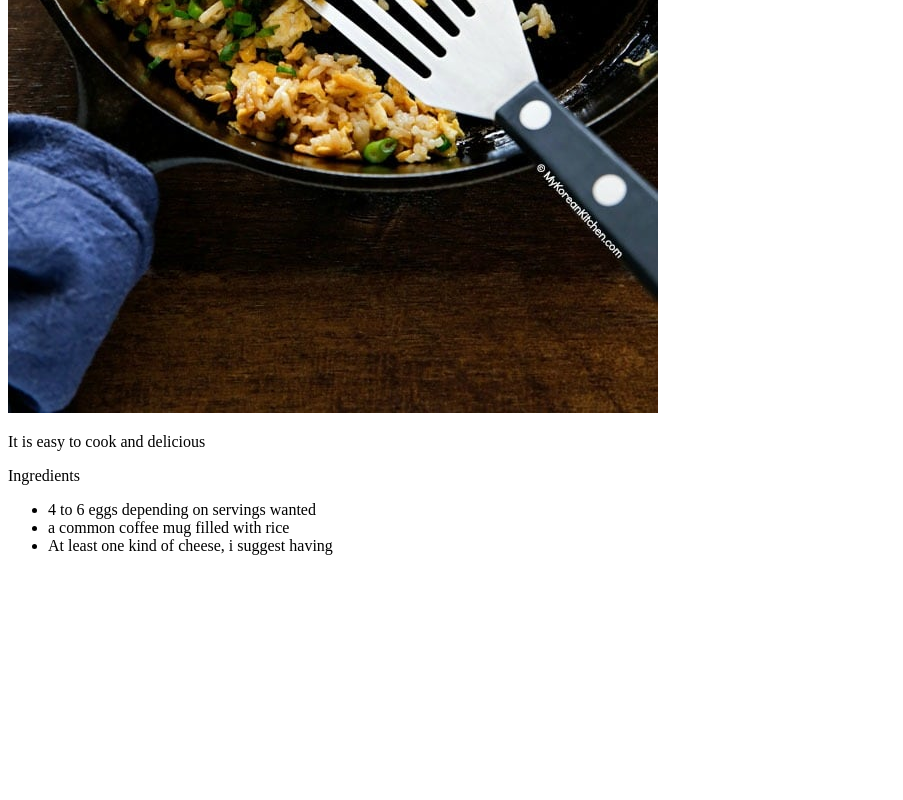
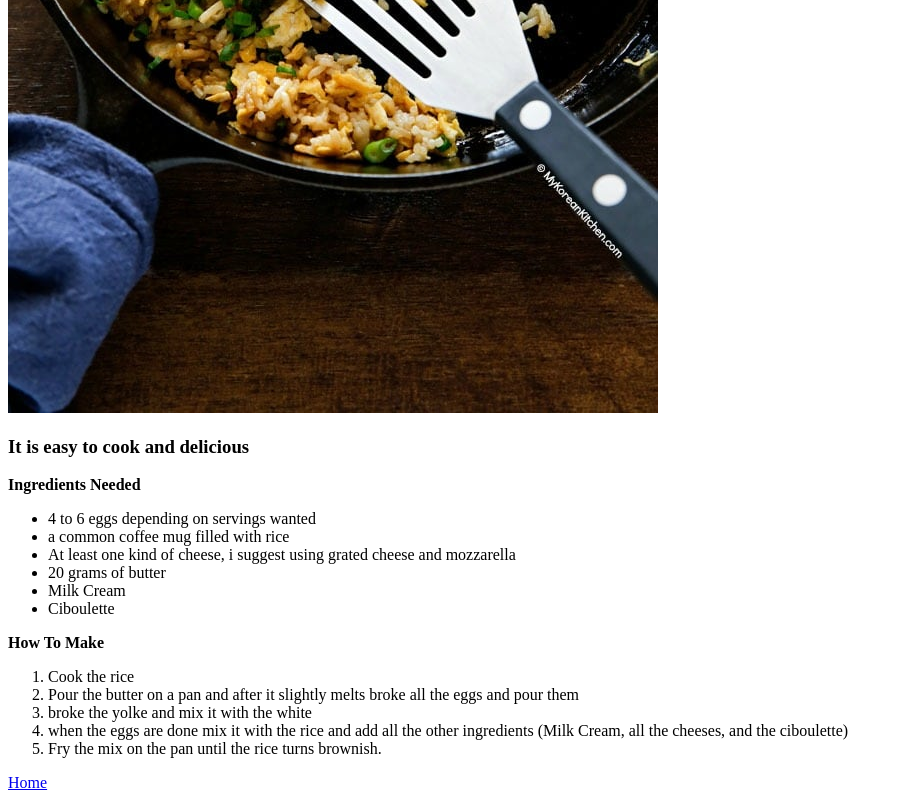
Before and after one commit to DMCarragen/odin-recipes, a plain HTML site: page recipes/Eggs-with-rice.html in a window 1280 px wide. Shown: the part 642-1442 px from the top of the page, without its empty margins (0-903 px from the left). Before the commit the page ends 1213 px from the top, so only its background shows below. Drawn offline with Linux system fonts and the light colour scheme.

Commit message:
recipes directory created, Eggs with rice added, spaghetti added.

```diff
--- a/recipes/Eggs-with-rice.html
+++ b/recipes/Eggs-with-rice.html
@@ -9,13 +9,28 @@
 <body>
    <h1>Simple Diego Style Egg Fried Rice</h1>
    <img src="../recipes/1.-Breakfast-Egg-Fried-Rice.jpg" alt="Eggs with Fried Rice">
-   <p>It is easy to cook and delicious</p>
+   <h3>It is easy to cook and delicious</h3>
 
-   <p>Ingredients</p>
+   <p><strong> Ingredients Needed</strong></p>
    <ul>
     <li>4 to 6 eggs depending on servings wanted</li>
     <li>a common coffee mug filled with rice </li>
-    <li>At least one kind of cheese, i suggest having</li>
+    <li>At least one kind of cheese, i suggest using grated cheese and mozzarella</li>
+    <li>20 grams of butter</li>
+    <li>Milk Cream</li>
+    <li>Ciboulette</li>
    </ul>
+
+   <p><strong>How To Make</strong></p>
+   <ol>
+    <lI>Cook the rice</lI>
+    <li>Pour the butter on a pan and after it slightly melts broke all the eggs and pour them</li>
+    <li>broke the yolke and mix it with the white</li>
+    <li>when the eggs are done mix it with the rice and add all the other ingredients (Milk Cream, all the cheeses, and the ciboulette)</li>
+    <li>Fry the mix on the pan until the rice turns brownish.</li>
+
+   </ol>
+
+   <a href="../index.html">Home</a>
 </body>
 </html>
```
Also changed, not shown: recipes/spaghetti-diego-style.html (+4 -3 lines).
